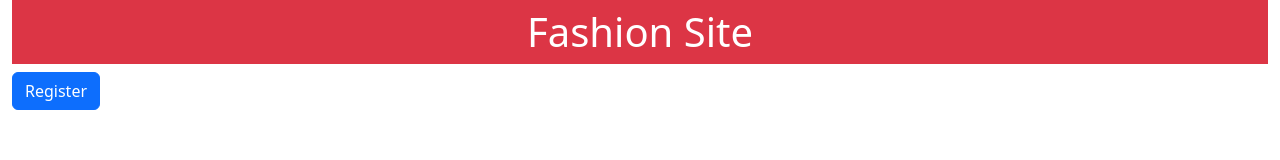
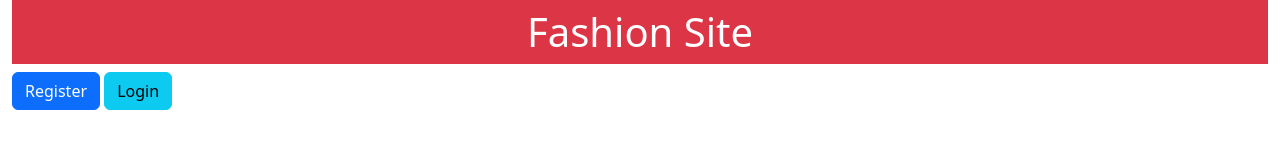
Before and after one commit to suhasnikrad/Fashionsite, a plain HTML site: page index.html in a window 1280 px wide. Drawn offline with nearby package versions, Linux system fonts and the light colour scheme.

Commit message:
Update index.html

```diff
--- a/index.html
+++ b/index.html
@@ -7,5 +7,6 @@
     <body class="container-fluid">
         <h1 class="bg-danger text-white text-center p-2">Fashion Site</h1>
         <button class="btn btn-primary">Register</button>
+        <button class="btn btn-info">Login</button>
     </body>
 </html>
```
